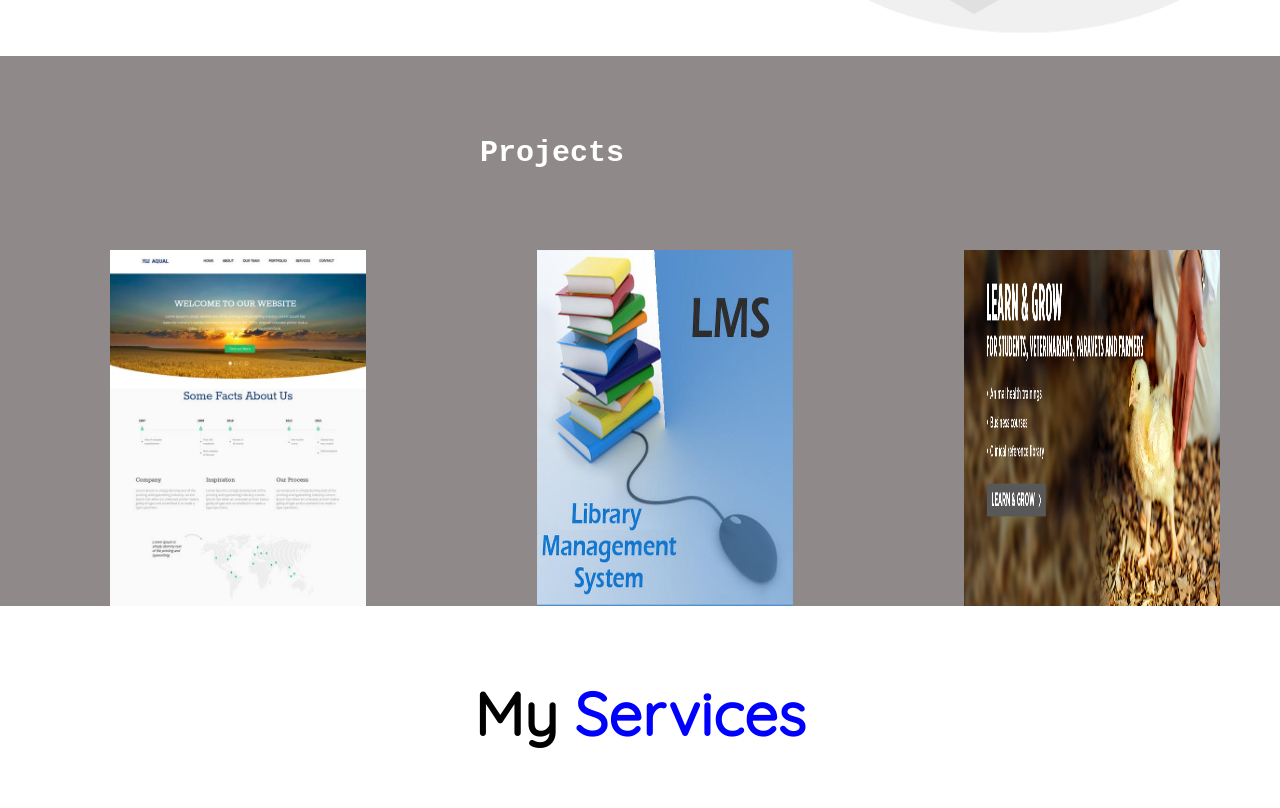
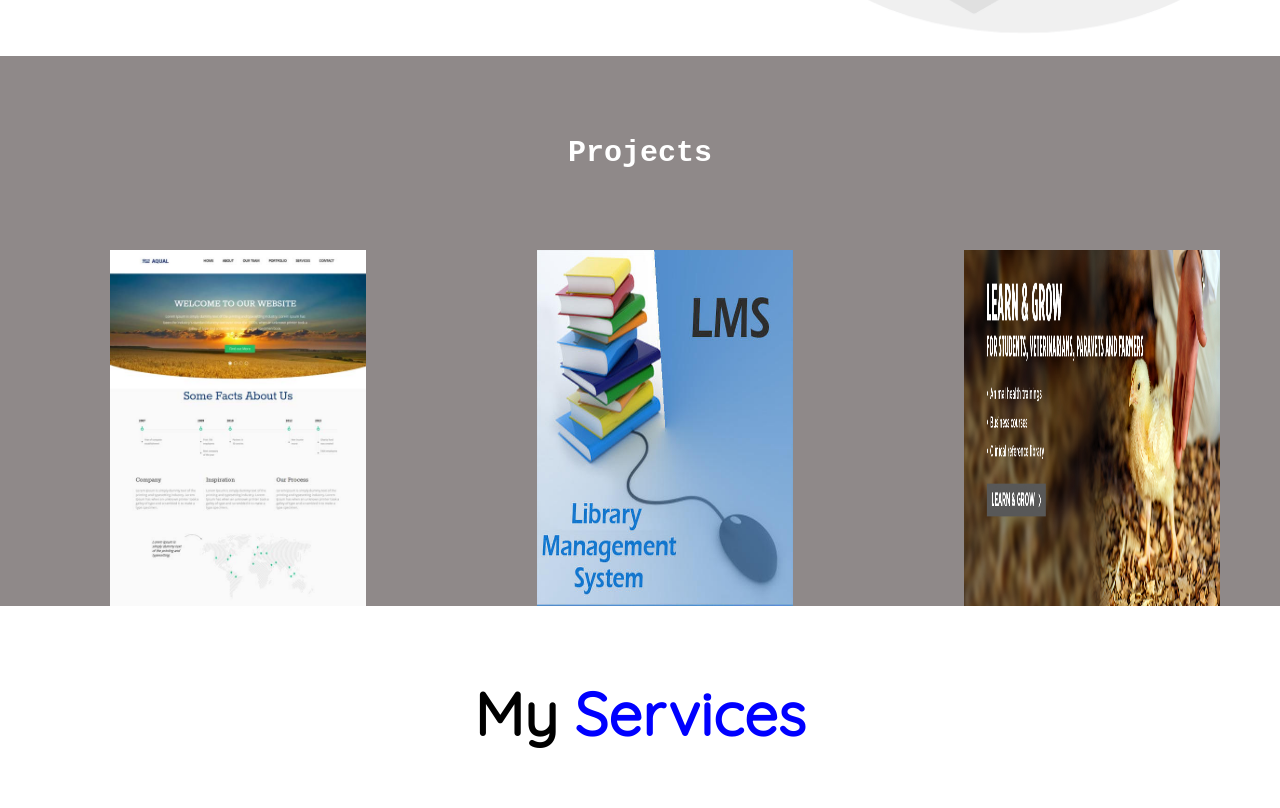
Before and after one commit to abeoal/portifolio, a plain HTML site: page index.html in a window 1280 px wide. Shown: the part 1260-2068 px from the top of the page. Drawn offline with Linux system fonts and the light colour scheme.

Commit message:
finished....

```diff
--- a/style.css
+++ b/style.css
@@ -123,6 +123,7 @@ html{
 .projects img{
     width: 20vw;
     margin-left: 50px;
+    flex-wrap: wrap;
 }
 .proj-title{
 
@@ -133,7 +134,8 @@ html{
 .proj-title h1{
     padding-top: 5rem;
     margin-bottom:5rem ;
-    margin-left: 30rem;
+    display: flex;
+    justify-content: space-around;
     color: #fff;
     font-size: 30px;
     font-family: 'Courier New', Courier, monospace;
```
